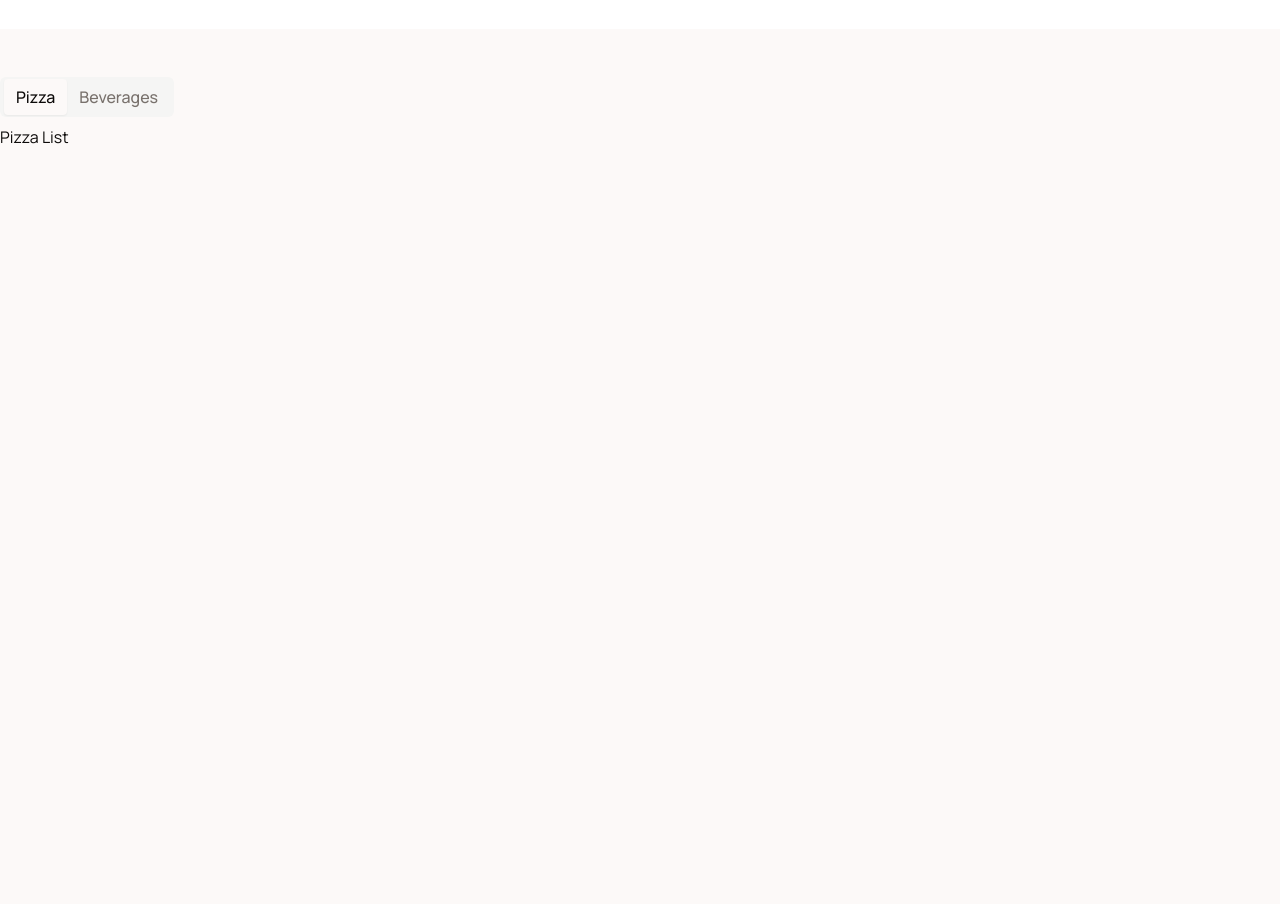
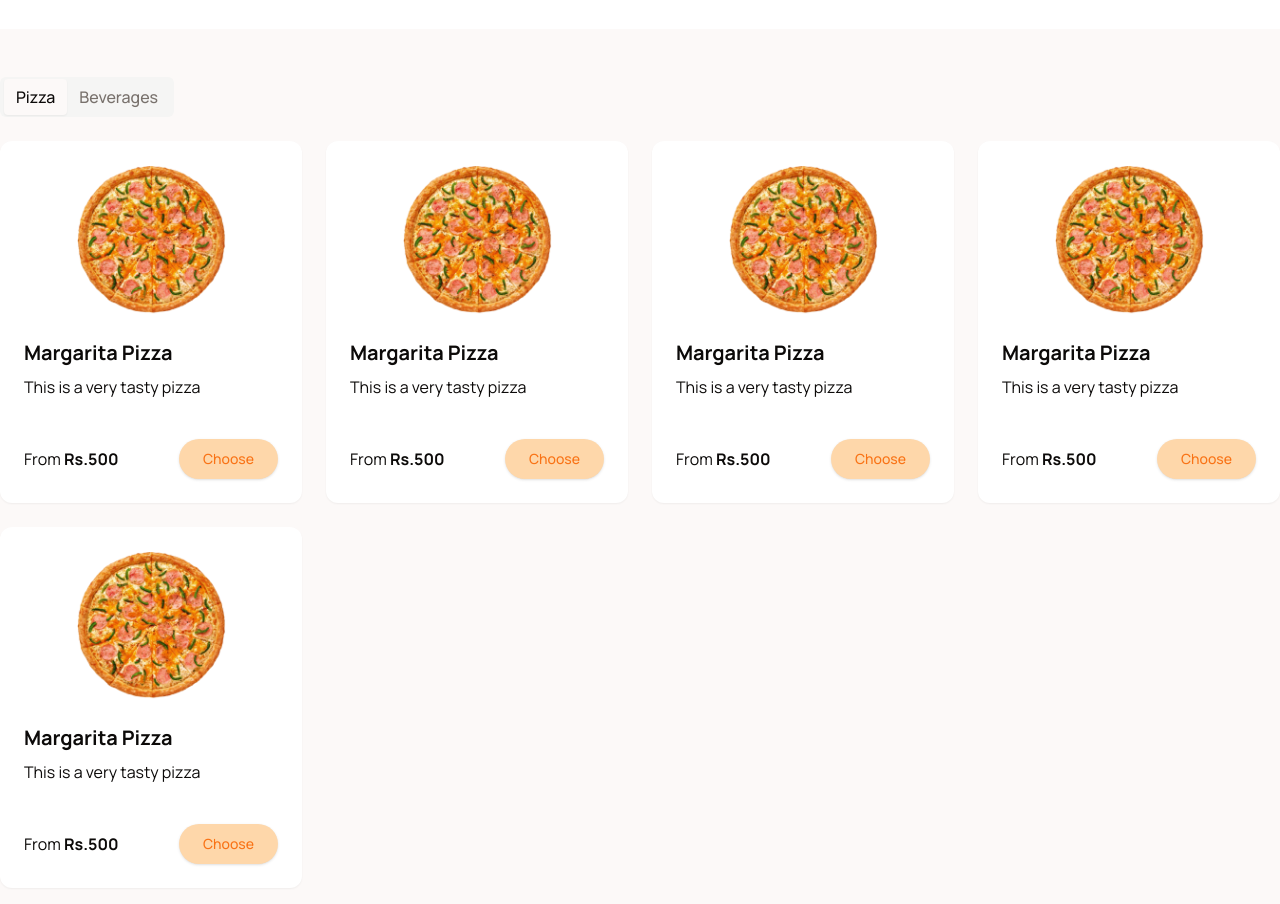
Before and after one commit to ramesh-kunwar/pizza-ordering-client-ui, a Next.js app: page / in a window 1280 px wide. Shown: the part 640-1544 px from the top of the page. Before the commit the page ends 837 px from the top, so only its background shows below. Built offline with nearby package versions, Linux system fonts and the light colour scheme.

Commit message:
Add product card component

```diff
--- /dev/null
+++ b/src/app/(home)/components/ProductCard.tsx
@@ -0,0 +1,45 @@
+import Image from "next/image";
+import {
+  Card,
+  CardContent,
+  CardDescription,
+  CardFooter,
+  CardHeader,
+  CardTitle,
+} from "@/components/ui/card";
+import React from "react";
+import { Button } from "@/components/ui/button";
+
+export type Product = {
+  id: string;
+  name: string;
+  description: string;
+  image: string;
+  price: number;
+};
+type PropTypes = { product: Product };
+
+const ProductCard = ({ product }: PropTypes) => {
+  return (
+    <Card className="border-none rounded-xl">
+      <CardHeader className="flex items-center justify-center">
+        <Image alt="pizza-image" width={150} height={150} src={product.image} />
+      </CardHeader>
+      <CardContent>
+        <h2 className="text-xl font-bold">{product.name}</h2>
+        <p className="mt-2">{product.description}</p>
+      </CardContent>
+      <CardFooter className="flex items-center justify-between mt-4">
+        <p>
+          <span>From </span>
+          <span className="font-bold">Rs.{product.price}</span>
+        </p>
+        <Button className="bg-orange-200 hover:bg-orange-300 text-orange-500 px-6 py-2 rounded-full shadow hover:shadow-lg outline-none focus:outline-none ease-linear transition-all duration-150">
+          Choose
+        </Button>
+      </CardFooter>
+    </Card>
+  );
+};
+
+export default ProductCard;
--- a/src/app/(home)/page.tsx
+++ b/src/app/(home)/page.tsx
@@ -2,6 +2,45 @@
 import { Button } from "@/components/ui/button";
 import { Tabs, TabsContent, TabsList, TabsTrigger } from "@/components/ui/tabs";
 import Image from "next/image";
+import ProductCard, { Product } from "./components/ProductCard";
+
+const products: Product[] = [
+  {
+    id: "1",
+    name: "Margarita Pizza",
+    description: "This is a very tasty pizza",
+    image: "/pizza-main.png",
+    price: 500,
+  },
+  {
+    id: "2",
+    name: "Margarita Pizza",
+    description: "This is a very tasty pizza",
+    image: "/pizza-main.png",
+    price: 500,
+  },
+  {
+    id: "3",
+    name: "Margarita Pizza",
+    description: "This is a very tasty pizza",
+    image: "/pizza-main.png",
+    price: 500,
+  },
+  {
+    id: "4",
+    name: "Margarita Pizza",
+    description: "This is a very tasty pizza",
+    image: "/pizza-main.png",
+    price: 500,
+  },
+  {
+    id: "5",
+    name: "Margarita Pizza",
+    description: "This is a very tasty pizza",
+    image: "/pizza-main.png",
+    price: 500,
+  },
+];
 const Home = () => {
   return (
     <>
@@ -32,7 +71,7 @@
 
       <section>
         <div className="container mx-auto py-12">
-          <Tabs defaultValue="pizza" className="w-[400px]">
+          <Tabs defaultValue="pizza" className="">
             <TabsList>
               <TabsTrigger value="pizza" className="text-md">
                 Pizza
@@ -41,9 +80,14 @@
                 Beverages
               </TabsTrigger>
             </TabsList>
-            <TabsContent value="pizza" className="">
-              Pizza List
+            <TabsContent value="pizza">
+              <div className="grid grid-cols-4 gap-6 mt-6">
+                {products.map((product) => (
+                  <ProductCard product={product} key={product.id} />
+                ))}
+              </div>
             </TabsContent>
+
             <TabsContent value="beverages" className="">
               Beverages List
             </TabsContent>
--- /dev/null
+++ b/src/components/ui/card.tsx
@@ -0,0 +1,79 @@
+import * as React from "react"
+
+import { cn } from "@/lib/utils"
+
+const Card = React.forwardRef<
+  HTMLDivElement,
+  React.HTMLAttributes<HTMLDivElement>
+>(({ className, ...props }, ref) => (
+  <div
+    ref={ref}
+    className={cn(
+      "rounded-lg border bg-card text-card-foreground shadow-sm",
+      className
+    )}
+    {...props}
+  />
+))
+Card.displayName = "Card"
+
+const CardHeader = React.forwardRef<
+  HTMLDivElement,
+  React.HTMLAttributes<HTMLDivElement>
+>(({ className, ...props }, ref) => (
+  <div
+    ref={ref}
+    className={cn("flex flex-col space-y-1.5 p-6", className)}
+    {...props}
+  />
+))
+CardHeader.displayName = "CardHeader"
+
+const CardTitle = React.forwardRef<
+  HTMLDivElement,
+  React.HTMLAttributes<HTMLDivElement>
+>(({ className, ...props }, ref) => (
+  <div
+    ref={ref}
+    className={cn(
+      "text-2xl font-semibold leading-none tracking-tight",
+      className
+    )}
+    {...props}
+  />
+))
+CardTitle.displayName = "CardTitle"
+
+const CardDescription = React.forwardRef<
+  HTMLDivElement,
+  React.HTMLAttributes<HTMLDivElement>
+>(({ className, ...props }, ref) => (
+  <div
+    ref={ref}
+    className={cn("text-sm text-muted-foreground", className)}
+    {...props}
+  />
+))
+CardDescription.displayName = "CardDescription"
+
+const CardContent = React.forwardRef<
+  HTMLDivElement,
+  React.HTMLAttributes<HTMLDivElement>
+>(({ className, ...props }, ref) => (
+  <div ref={ref} className={cn("p-6 pt-0", className)} {...props} />
+))
+CardContent.displayName = "CardContent"
+
+const CardFooter = React.forwardRef<
+  HTMLDivElement,
+  React.HTMLAttributes<HTMLDivElement>
+>(({ className, ...props }, ref) => (
+  <div
+    ref={ref}
+    className={cn("flex items-center p-6 pt-0", className)}
+    {...props}
+  />
+))
+CardFooter.displayName = "CardFooter"
+
+export { Card, CardHeader, CardFooter, CardTitle, CardDescription, CardContent }
```
